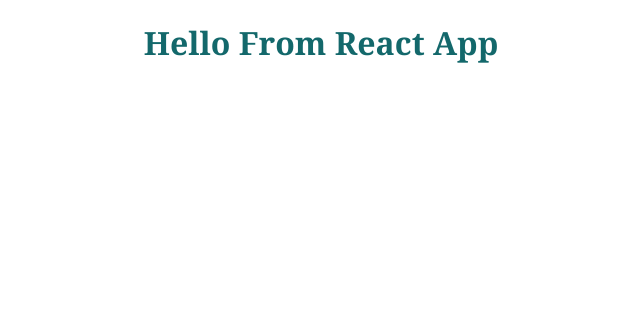
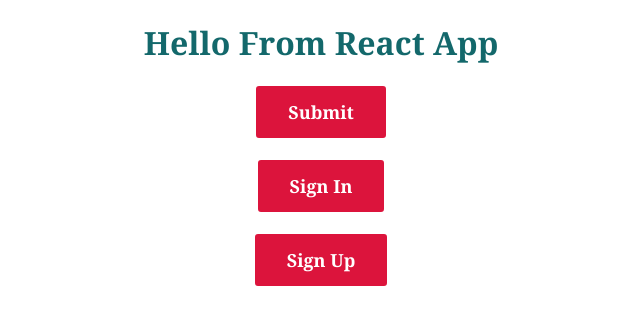
Before and after one commit to amareshcoding/React-revisit, a React (Create React App) app in the folder react-intro/: page / in a window 1280 px wide. Shown: the top 324 px of the page, without its empty margins (319-959 px from the left). Built offline with nearby package versions, Linux system fonts and the light colour scheme.

Commit message:
Button Components

```diff
--- a/react-intro/src/App.js
+++ b/react-intro/src/App.js
@@ -1,9 +1,17 @@
 import './App.css';
+import Button from './components/Button';
 
 function App() {
   return (
     <div>
       <h1>Hello From React App</h1>
+      <div>
+        <Button text="Submit" path="https://reactjs.org/" /> <br/> <br/>
+
+        <Button text="Sign In" path="https://reactjs.org/" /> <br/> <br/>
+
+        <Button text="Sign Up" path="https://reactjs.org/" />
+      </div>
     </div>
   );
 }
--- /dev/null
+++ b/react-intro/src/components/Button.jsx
@@ -0,0 +1,13 @@
+import style from '../style/Button.module.css';
+// import Link from 'react-dom';
+
+const Button = ({ text, path }) => {
+  return (
+    <>
+      <button className={style.button_comp}>
+        {text}
+      </button>
+    </>
+  );
+};
+export default Button;
--- /dev/null
+++ b/react-intro/src/style/Button.module.css
@@ -0,0 +1,11 @@
+.button_comp{
+     padding: 12px;
+     padding-left: 30px;
+     padding-right: 30px;
+     font-size: 18px;
+     font-weight: bold;
+     background-color: crimson;
+     border: 2px solid crimson;
+     border-radius: 3px;
+     color: white;
+}
```
